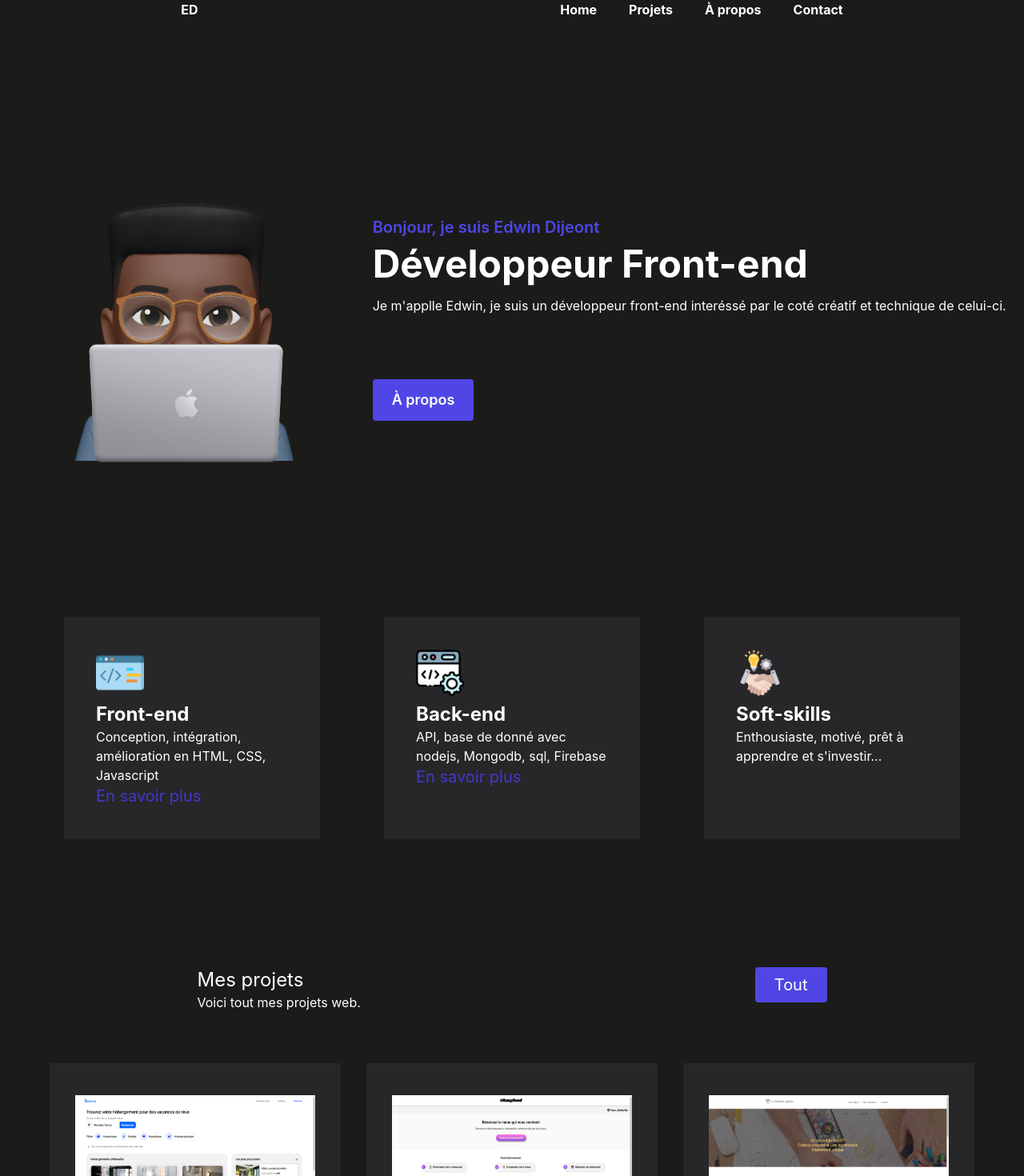
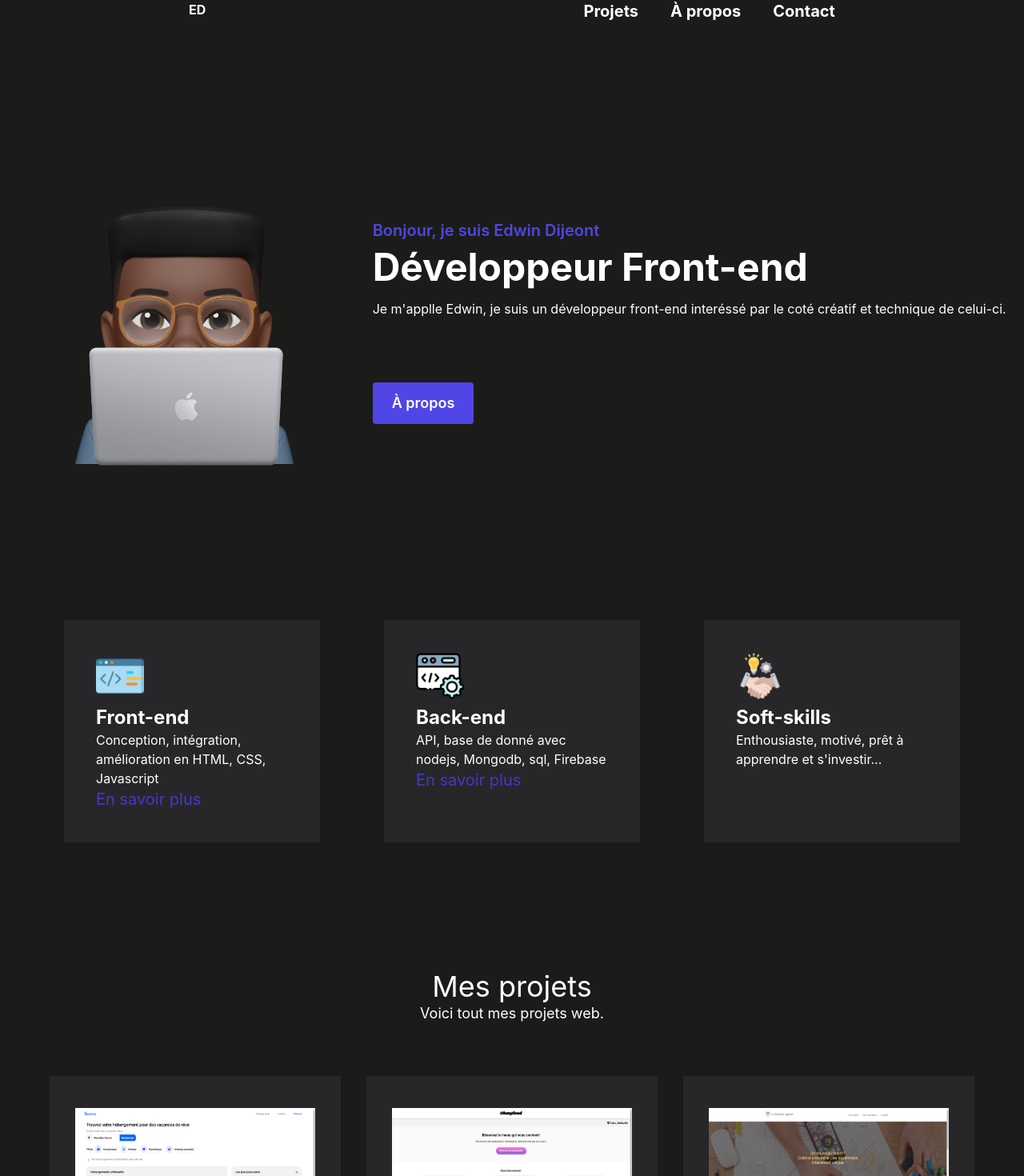
Before and after one commit to EdwinDij/portfoliov3.01, a Next.js app: page / in a window 1280 px wide. Shown: the top 1470 px of the page at 80% size. Built offline with nearby package versions, Linux system fonts and the light colour scheme.

Commit message:
ajout du modal de contact

```diff
--- a/pages/About/About.tsx
+++ b/pages/About/About.tsx
@@ -4,7 +4,7 @@ import Image from 'next/image';
 
 export default function About() {
     return (
-        <div className='perso flex items-center justify-evenly h-3/4 my-40 '>
+        <div id="About" className='perso flex items-center justify-evenly h-3/4 my-40 '>
             <div>
                 <Image src={me} alt="moi en memoji" />
             </div>
--- a/pages/About/Exp.tsx
+++ b/pages/About/Exp.tsx
@@ -6,7 +6,7 @@ import hands from '../../public/agreement.png'
 
 export default function Exp() {
   return (
-    <div className='mb-40'>
+    <div className='mb-40 '>
         <div className='flex justify-evenly max-lg:flex-col max-lg:items-center max-lg:gap-6'>
             <div className='group bg-zinc-800 w-80 p-10 cursor-pointer hover:bg-indigo-700 duration-700 '>
                 <Image src={frontend}
--- a/pages/Contact/Contact.tsx
+++ b/pages/Contact/Contact.tsx
@@ -1,23 +1,28 @@
-import React from 'react';
+import React, { useState } from 'react';
 import Image from 'next/image';
 import github from '../../public/github-original.svg';
-import social from '../../public/linkedin-original.svg'
+import social from '../../public/linkedin-original.svg';
+import Modal from './Modal'
 export default function Contact() {
+
+    const [showModal, setShowModal] = useState<any>(false)
+
+
     return (
-        <div>
+        <div id='Contact'>
             <div className='flex justify-around bg-zinc-800 py-16 max-sm:flex-col max-sm:items-center max-sm:gap-6'>
                 <div>
                     <h4 className='font-bold text-3xl max-sm:text-xl'>Travaillons ensemble sur votre prochain projet.</h4>
                     <p className='text-lg'>Peu importe le projet, je serai ravis de vous aider dans votre projet.</p>
                 </div>
                 <div>
-                    <button type='button' className='bg-indigo-600 rounded py-2 px-6 text-xl hover:bg-indigo-800'>Contact</button>
+                    <button type='button' className='bg-indigo-600 rounded py-2 px-6 text-xl hover:bg-indigo-800' onClick={() => setShowModal(true)}>Contact</button>
+                    {showModal && <Modal setOpenModal={setShowModal} />}
                 </div>
             </div >
 
             <div className='flex justify-center mt-14 shadow pt-6 shadow-white bg-zinc-500'>
                 <a href='https://github.com/EdwinDij' target="_blank" rel="noopener noreferrer">
-
                         <Image
                         src={github}
                         alt='github'
@@ -26,16 +31,15 @@ export default function Contact() {
 
                 </a>
                 <a href='https://www.linkedin.com/in/edwin-dijeont-1469a0226' target="_blank" rel="noopener noreferrer">
-
                         <Image
                         src={social}
                         alt='linkedin'
                         width="48"
                         height="48"
                     />
-
                 </a>
             </div>
+
         </div>
     )
 }
--- /dev/null
+++ b/pages/Contact/Modal.tsx
@@ -0,0 +1,33 @@
+import React from 'react'
+
+export default function Modal({setOpenModal }:any) {
+
+  return (
+    <div>
+        <div className="fixed inset-0 z-10 overflow-y-auto text-black">
+            <div
+                className="fixed inset-0 w-full h-full bg-black opacity-40"
+                onClick={() => setOpenModal(false)}
+            ></div>
+            <div className="flex items-center min-h-screen">
+                <div className="relative w-full max-w-lg p-40 xl:p-60 mx-auto bg-zinc-700/40 rounded-md shadow-lg">
+                    <div className="sm:flex sm:items-center">
+                        <div className="flex items-center justify-center w-12 h-12 mx-auto ">
+                         <form>
+                          <label className='text-white'>Nom</label>
+                          <input type="text" placeholder="Pierre"className='outline-1 xl:w-96'/>
+                          <label className='text-white'>Email</label>
+                          <input type="text" placeholder='bonjourdev@gamil.com' className='outline-1 xl:w-96 '/>
+                          <label className='text-white '>Message</label>
+                          <textarea placeholder='Votre message ici...' className='xl:w-96 xl:h-64 resize-none'/>
+                          <button type='button' className='bg-indigo-600 rounded py-1 px-4 text-lg hover:bg-indigo-800 text-white mt-4'>Envoyer</button>
+                         </form>
+                            </div>
+                        </div>
+                    </div>
+                </div>
+            </div>
+        </div>
+
+);
+}
--- a/pages/Navbar/Navbar.tsx
+++ b/pages/Navbar/Navbar.tsx
@@ -3,21 +3,18 @@ import Link from 'next/link'
 
 export default function Navbar() {
     return (
-        <nav className='flex font-bold justify-around sticky ' >
+        <nav className='flex font-bold justify-around' >
             <div>
                 <h1>ED</h1>
             </div>
-            <div className='flex gap-10'>
-                <Link href="/">
-                    <a className='hover:text-indigo-500'>Home</a>
-                </Link>
+            <div className='flex gap-10 text-xl'>
                 <Link href="/#Project" scroll={true}>
                     <a className='hover:text-indigo-500'>Projets</a>
                 </Link>
-                <Link href="/About">
+                <Link href="/#About">
                     <a className='hover:text-indigo-500'>À propos</a>
                 </Link>
-                <Link href="/Contact">
+                <Link href="/#Contact">
                     <a className='hover:text-indigo-500'>Contact</a>
                 </Link>
             </div>
--- a/pages/Projects/Projets.tsx
+++ b/pages/Projects/Projets.tsx
@@ -5,19 +5,12 @@ import { projectItems } from '../api/project_file'
 export default function Projets() {
 
     let sortProject = projectItems.sort((a: any, b: any) => (a.id < b.id))
-
-
     return (
         <div id='Project' className='mb-20'>
-            <div className='flex justify-around mb-16'>
+            <div className='text-center mb-16'>
                 <div>
-                    <h2 className='text-2xl'>Mes projets</h2>
-                    <p>Voici tout mes projets web.</p>
-                </div>
-                <div>
-                    <button type='button' className='bg-indigo-600 rounded py-2 px-6 text-xl hover:bg-indigo-800'>
-                        Tout
-                    </button>
+                    <h2 className='text-4xl'>Mes projets</h2>
+                    <p className='text-lg'>Voici tout mes projets web.</p>
                 </div>
             </div>
             <div className="flex justify-center flex-wrap gap-x-8 gap-y-6"> {/* div qui contient toute les card la ou commence le .map*/}
--- a/pages/index.tsx
+++ b/pages/index.tsx
@@ -5,12 +5,13 @@ import styles from '../styles/Home.module.css'
 import About from './About/About'
 import Exp from './About/Exp'
 import Contact from './Contact/Contact'
+import Modal from './Contact/Modal'
 import Navbar from './Navbar/Navbar'
 import Projets from './Projects/Projets'
 
 const Home: NextPage = () => {
   return (
-    <div>
+    <div className='scroll-smooth relative'>
       <Head>
         <title>Create Next App</title>
         <meta name="Portfolio Dijeont Edwin" content="Portfolio developpeur web front-end" />
```
